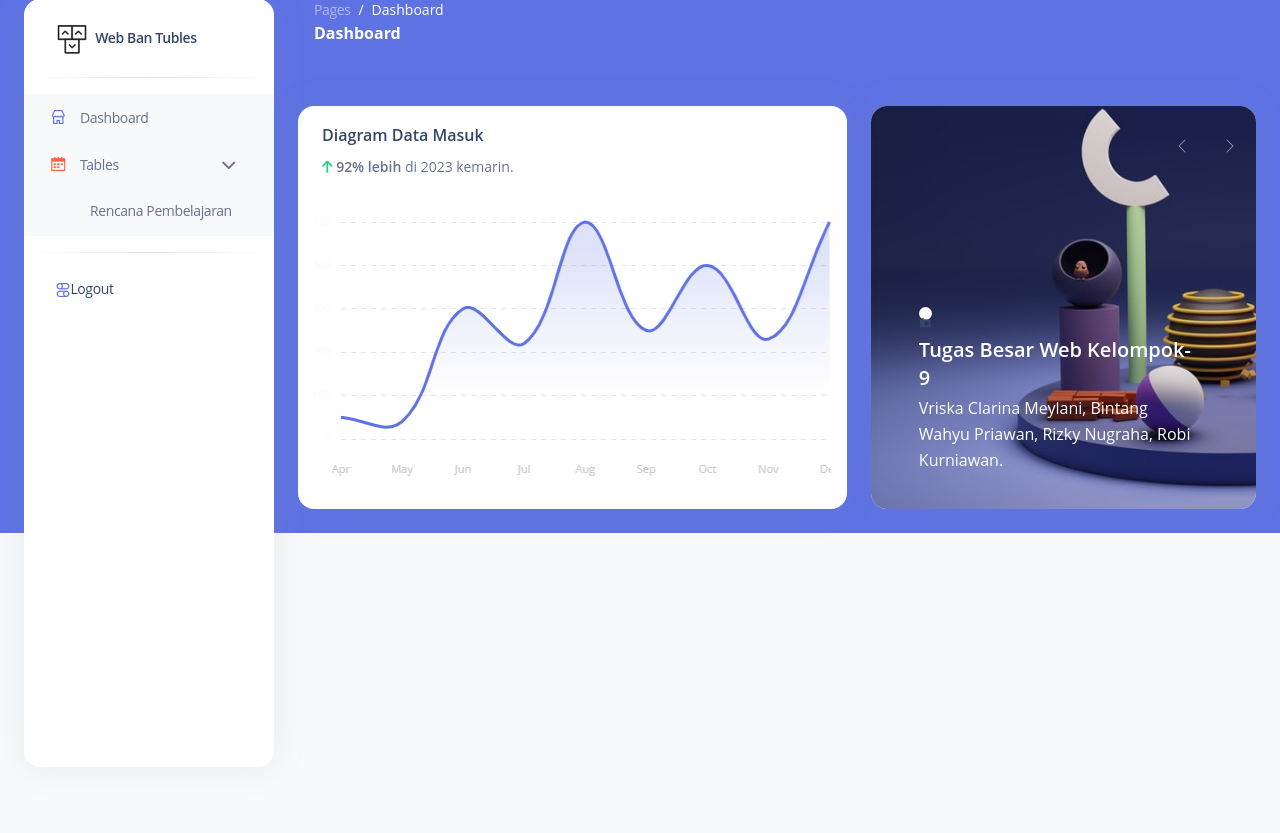
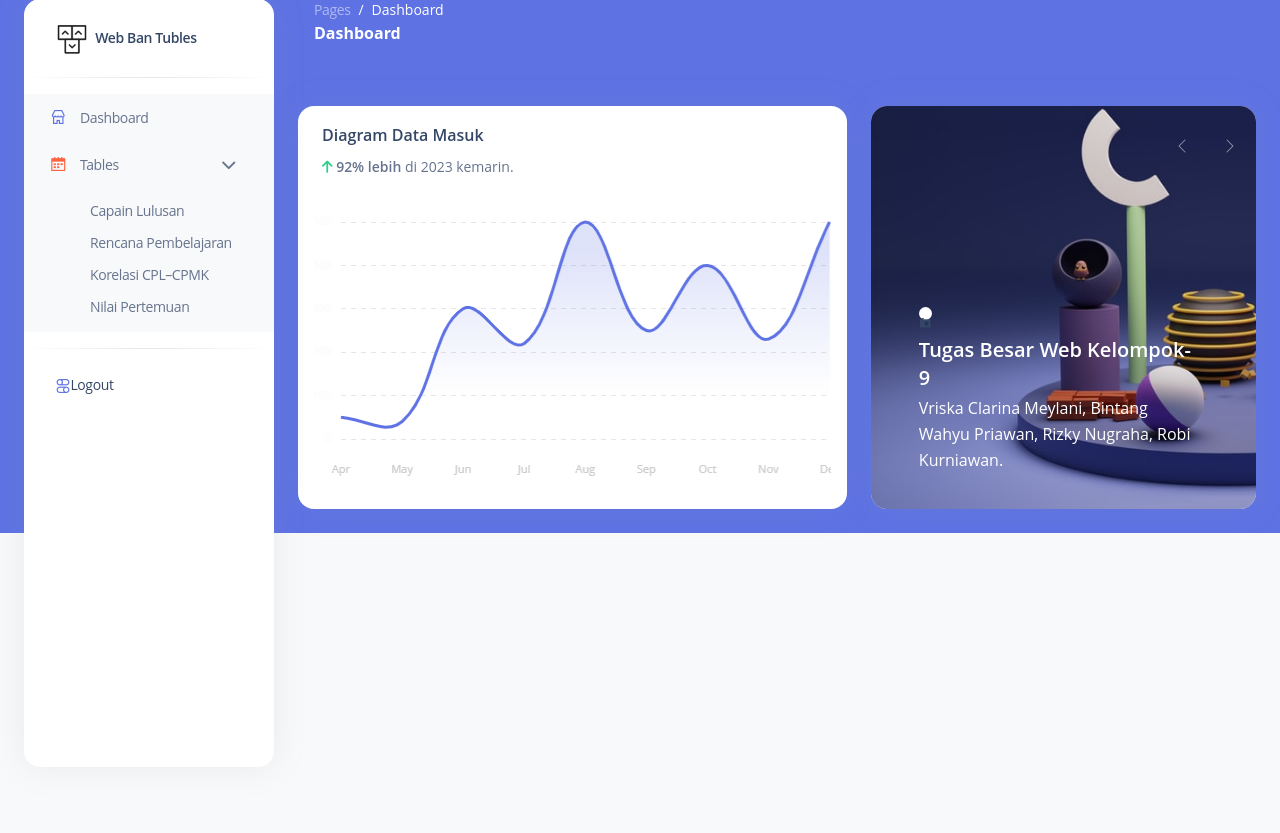
Before and after one commit to ggriswanto02/tubles_web, a CodeIgniter 4 app: template app/Views/dashboard.php in a window 1280 px wide, after a click on "Tables". Shown: the part 17-850 px from the top of the page. Run offline with PHP 8.4 and a stand-in for CodeIgniter, Linux system fonts and the light colour scheme; the template is opened without the code that fills it, so the values that code supplies are empty; some libraries are stand-ins or nearby versions.

Commit message:
update navbar dropdown add menu Capain Lulusan, Korelasi CPL-CPMK, Nilai Pertemuan

```diff
--- a/app/Views/layout/admin/navbar.php
+++ b/app/Views/layout/admin/navbar.php
@@ -28,7 +28,10 @@
           <i class="fas fa-chevron-down ms-auto"></i>
         </a>
         <ul class="dropdown-menu bg-gray-100" aria-labelledby="tablesDropdown" >
+          <li><a class="dropdown-item" href="<?= base_url('rpl') ?>">Capain Lulusan</a></li>
           <li><a class="dropdown-item" href="<?= base_url('rpl') ?>">Rencana Pembelajaran</a></li>
+          <li><a class="dropdown-item" href="<?= base_url('rpl') ?>">Korelasi CPL–CPMK</a></li>
+          <li><a class="dropdown-item" href="<?= base_url('rpl') ?>">Nilai Pertemuan</a></li>
         </ul>
       </li>
     </ul>
```
